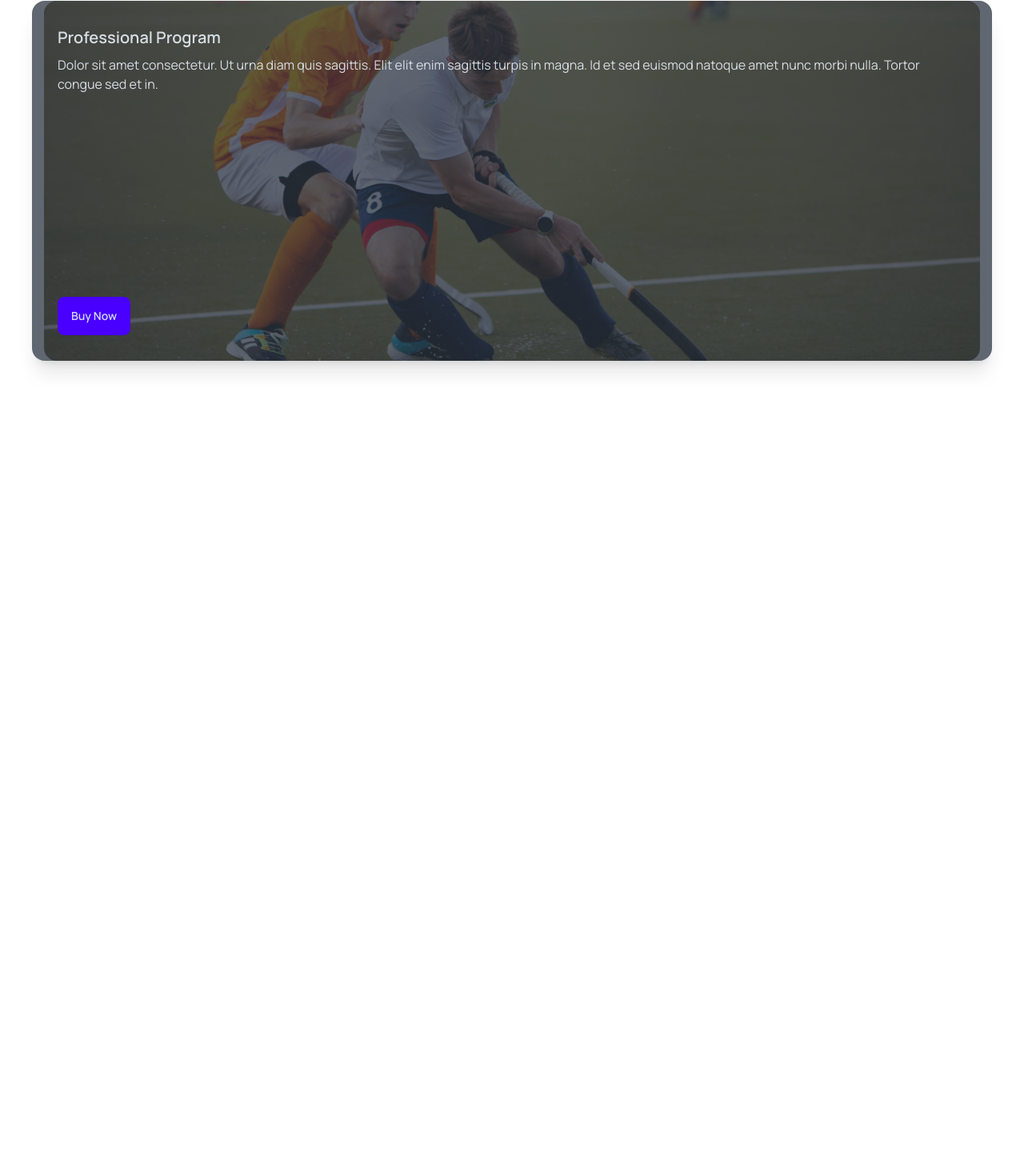
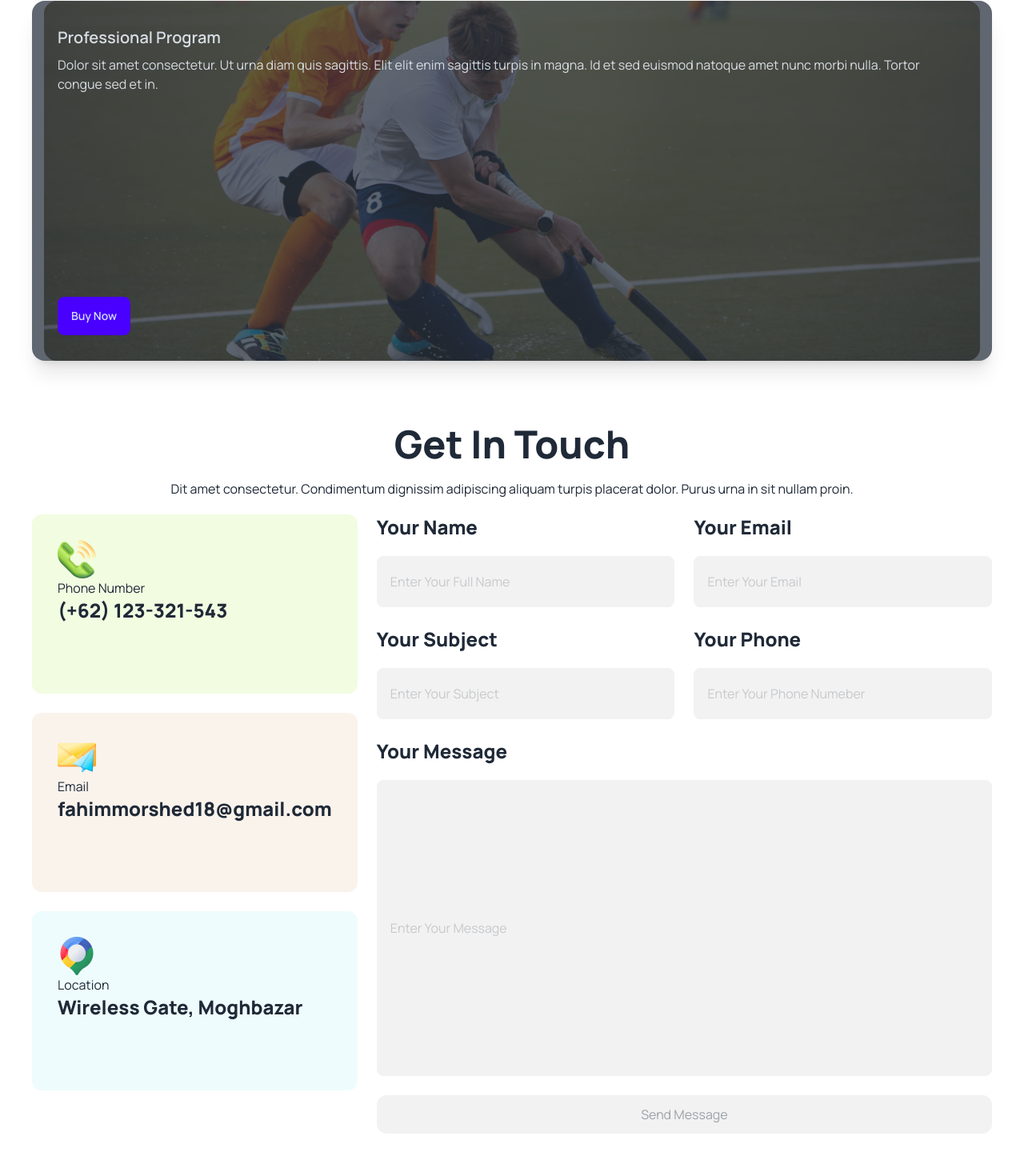
Before and after one commit to fahimmorshed91/B9A3-Hockeys, a plain HTML site: page index.html in a window 1280 px wide. Shown: the part 1553-3008 px from the top of the page at 80% size. Before the commit the page ends 2044 px from the top, so only its background shows below. Drawn offline with nearby package versions, Linux system fonts and the light colour scheme.

Commit message:
form done

```diff
--- a/index.html
+++ b/index.html
@@ -130,7 +130,83 @@
       </div>
     </section>
     <!-- Get in Touch Section -->
+    <section class="space-y-5 p-10">
+      <h3 class="text-center text-5xl font-extrabold">
+        Get In Touch
+      </h3>
+      <p class="text-center mb-20">Dit amet consectetur. Condimentum dignissim adipiscing aliquam turpis placerat dolor.
+        Purus
+        urna
+        in sit nullam
+        proin. </p>
+      <div class="flex flex-col lg:flex-row gap-6">
+        <div class="flex flex-col lg:flex-col gap-6">
+          <!-- Phone -->
+          <div class="bg-[#f1fcdfed] h-56 p-8 rounded-xl">
+            <img class="w-12 h-12" src="images/Group 1171275317.png" alt="">
+            <p>Phone Number</p>
+            <h4 class="text-2xl font-extrabold">(+62) 123-321-543</h4>
+          </div>
+          <!-- Email -->
+          <div class="bg-[#faf3ebed] h-56 p-8 rounded-xl">
+            <img class="w-12 h-12" src="images/Group 1171275318.png" alt="">
+            <p>Email</p>
+            <h4 class="text-2xl font-extrabold">fahimmorshed18@gmail.com</h4>
+          </div>
+          <!-- Location -->
+          <div class="bg-[#edfcfded] h-56 p-8 rounded-xl">
+            <img class="w-12 h-12" src="images/Group 1171275321.png" alt="">
+            <p>Location</p>
+            <h4 class="text-2xl font-extrabold">Wireless Gate, Moghbazar</h4>
+          </div>
 
+        </div>
+        <div class="grid grid-cols-1 lg:grid-cols-2 gap-6 lg:w-2/3">
+          <!-- Name -->
+          <div class="space-y-5">
+            <h5 class="text-2xl font-extrabold">
+              Your Name
+            </h5>
+            <input type="text" placeholder="Enter Your Full Name" class="h-16 input input-bordered w-full" disabled />
+          </div>
+          <!-- Email -->
+          <div class="space-y-5">
+            <h5 class="text-2xl font-extrabold">
+              Your Email
+            </h5>
+            <input type="email" placeholder="Enter Your Email" class="h-16 input input-bordered w-full" disabled />
+          </div>
+          <!-- Subject -->
+          <div class="space-y-5">
+            <h5 class="text-2xl font-extrabold">
+              Your Subject
+            </h5>
+            <input type="text" placeholder="Enter Your Subject" class="h-16 input input-bordered w-full" disabled />
+          </div>
+          <!-- Phone Number -->
+          <div class="space-y-5">
+            <h5 class="text-2xl font-extrabold">
+              Your Phone
+            </h5>
+            <input type="text" placeholder="Enter Your Phone Numeber" class="h-16 input input-bordered w-full"
+              disabled />
+          </div>
+          <!-- Message -->
+          <div class="lg:col-span-2 lg:row-span-3 space-y-5">
+            <h5 class="text-2xl font-extrabold">
+              Your Message
+            </h5>
+            <input type="text" placeholder="Enter Your Message" class="h-[370px] input input-bordered w-full"
+              disabled />
+          </div>
+          <!--Button -->
+          <div class="lg:col-span-2 space-y-5">
+            <input type="button" value="Send Message" class="input input-bordered w-full bg-[#FF4240] rounded-xl"
+              disabled />
+          </div>
+        </div>
+      </div>
+    </section>
   </main>
   <footer>
 
```
